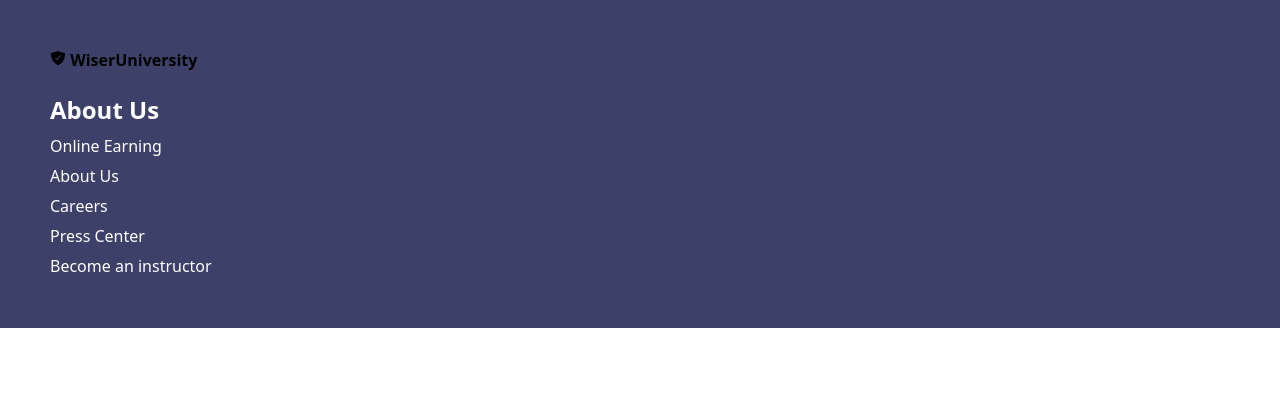
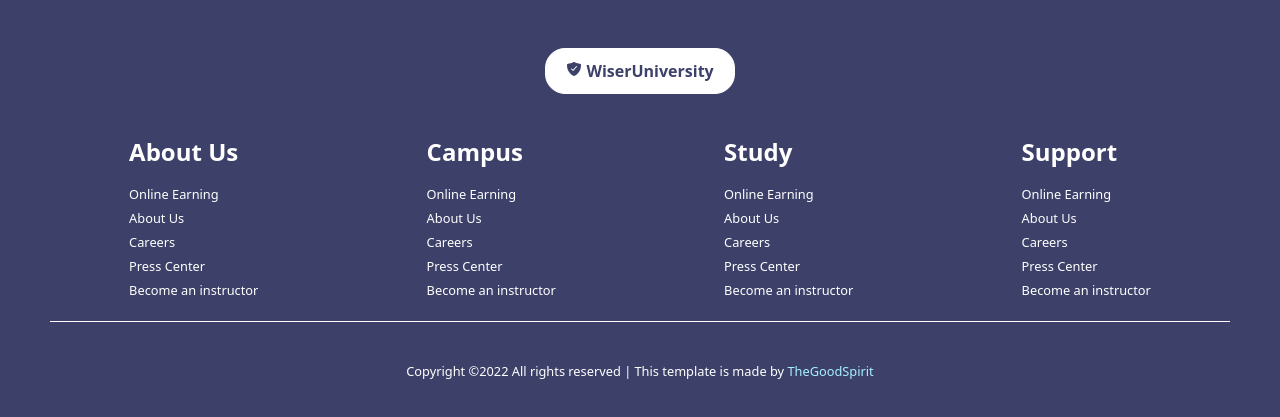
Before and after one commit to TheGoodSpirit/Food.com_Redesign, a plain HTML site: page index.html in a window 1280 px wide. Shown: the part 3122-3539 px from the top of the page. Before the commit the page ends 3450 px from the top, so only its background shows below. Drawn offline with nearby package versions, Linux system fonts and the light colour scheme.

Commit message:
finished first step

```diff
--- a/style.css
+++ b/Assets/CSS/style.css
@@ -297,28 +297,43 @@ section {
     color:#000;
 }
 .footer {
-    align-items: flex-start;
+    gap: 40px;
+    align-items: center;
     background-color: #3d4169;
 }
-.footer .title a,
-.footer .title a span {
-    color: #fff;
+.footer > a,
+.footer > a span {
+    color: #3d4169;
+}
+.footer > a {
+    padding: 10px 20px;
+    border-radius: 20px;
+    background-color: #fff;
+    border: 1px solid #fff;
 }
 .footer .container {
     display: flex;
-    align-items: flex-start;
-    justify-content: flex-start;
+    align-items: center;
+    justify-content: space-around;
+    border-bottom: 1px solid #fff;
+    padding-bottom: 20px;
 }
 .footer .container .col1 .title  h1{
     color: #fff;
+    margin-bottom: 10PX;
 }
 .footer .container .col1 {
-    gap: 6px;
+    gap: 5px;
     color: #fff;
     display: flex;
     align-items: flex-start;
     flex-direction: column;
 }
+.footer > p,
 .footer .container .col1 .links{
     font-weight: 300;
+    font-size: 0.8rem;
 }
+.footer .container .col1 .links:hover {
+    color: #39d9fc;
+}
--- a/index.html
+++ b/index.html
@@ -1,10 +1,11 @@
-
-<html>
-
+<!DOCTYPE html>
+<html lang="en">
 <head>
     <meta charset="UTF-8">
+    <meta http-equiv="X-UA-Compatible" content="IE=edge">
     <meta name="viewport" content="width=device-width, initial-scale=1.0">
-    <link rel="stylesheet" href="style.css">
+    <title>Document</title>
+    <link rel="stylesheet" href="/Assets/CSS/style.css">
 
     <!-- Icon here -->
     <script type="module" src="https://unpkg.com/ionicons@7.1.0/dist/ionicons/ionicons.esm.js"></script>
@@ -23,16 +24,14 @@
             <a href="" class="links">Courses</a>
             <div class="menu">
                 <span>Blog</span>
-                <ion-icon name="caret-down-outline"></ion-icon>
+                <ion-icon name="chevron-down-outline"></ion-icon>
                 <div class="dropdown-content">
-                    <a href="">one</a>
-                    <a href="">two</a>
-                    <a href="">three</a>
+                    <a href="">Blog</a>
                 </div>
             </div>
             <div class="menu">
                 <span>Page</span>
-                <ion-icon name="caret-down-outline"></ion-icon>
+                <ion-icon name="chevron-down-outline"></ion-icon>
                 <div class="dropdown-content">
                     <a href="">one</a>
                     <a href="">two</a>
@@ -244,7 +243,7 @@
     <section class="footer">
         <a href="" class="logo">
             <ion-icon name="shield-checkmark"></ion-icon>
-            <span style="color: Black;">Wiser</span>University
+            <span>Wiser</span>University
         </a>
         <div class="container">
             <div class="col1">
@@ -257,7 +256,38 @@
                 <a href="" class="links">Press Center</a>
                 <a href="" class="links">Become an instructor</a>
             </div>
+            <div class="col1">
+                <div class="title">
+                    <h1>Campus</h1>
+                </div>
+                <a href="" class="links">Online Earning</a>
+                <a href="" class="links">About Us</a>
+                <a href="" class="links">Careers</a>
+                <a href="" class="links">Press Center</a>
+                <a href="" class="links">Become an instructor</a>
+            </div>
+            <div class="col1">
+                <div class="title">
+                    <h1>Study</h1>
+                </div>
+                <a href="" class="links">Online Earning</a>
+                <a href="" class="links">About Us</a>
+                <a href="" class="links">Careers</a>
+                <a href="" class="links">Press Center</a>
+                <a href="" class="links">Become an instructor</a>
+            </div>
+            <div class="col1">
+                <div class="title">
+                    <h1>Support</h1>
+                </div>
+                <a href="" class="links">Online Earning</a>
+                <a href="" class="links">About Us</a>
+                <a href="" class="links">Careers</a>
+                <a href="" class="links">Press Center</a>
+                <a href="" class="links">Become an instructor</a>
+            </div>
         </div>
+        <p style="text-align: center;color: #fff;">Copyright ©2022 All rights reserved | This template is made by <a style="color: #a6f0ff;" target="_blank" href="https://github.com/TheGoodSpirit">TheGoodSpirit</a></p>
     </section>
 </body>
 
```
Also changed, not shown: Assets/links/Blog.html (added, +12 -0 lines).
